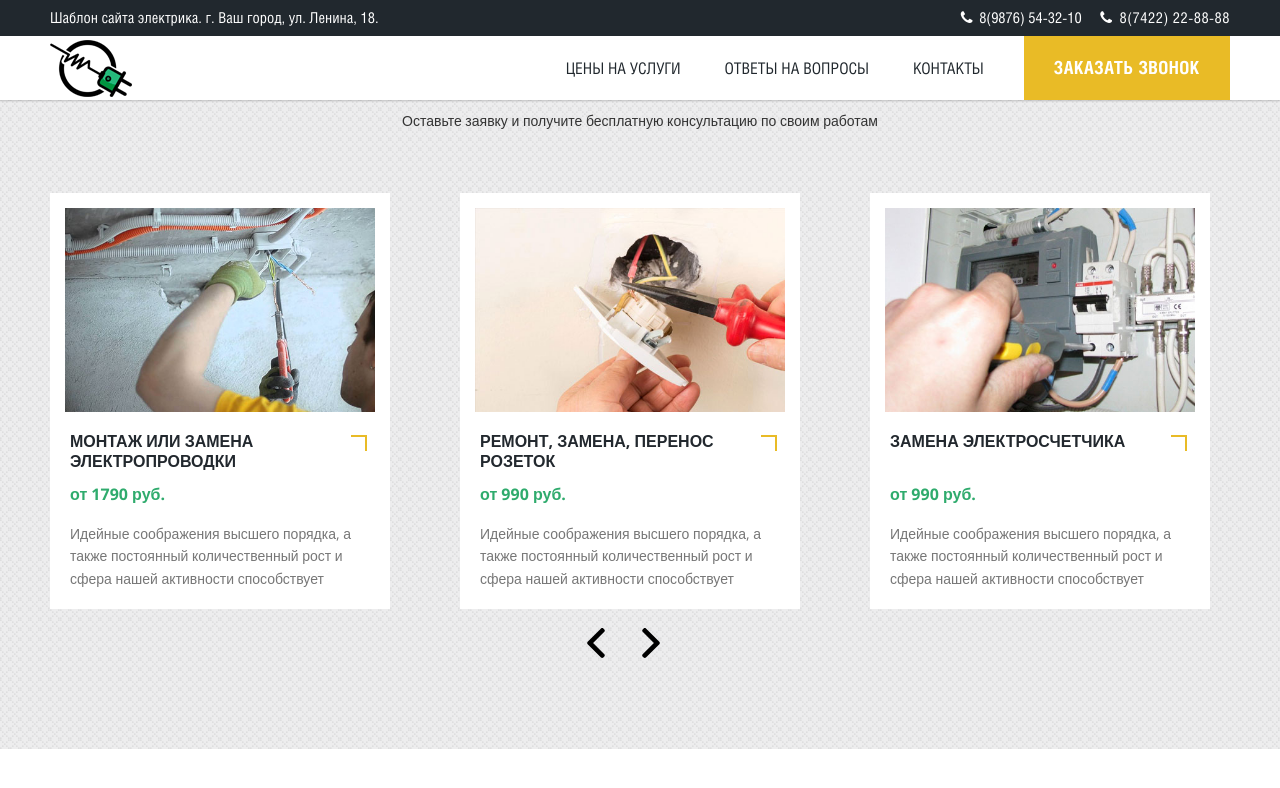
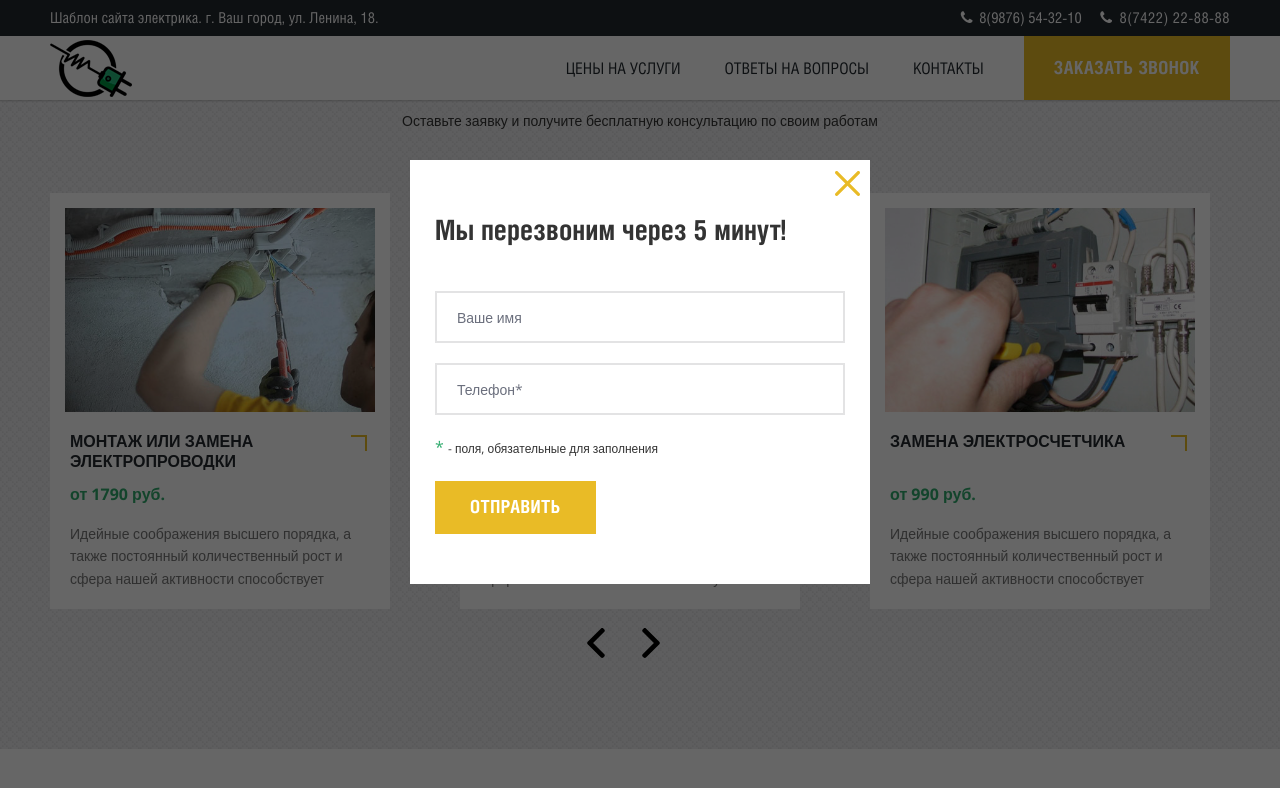
Before and after one commit to elena-nikulina/diplomJS, a website with bundled scripts: page index.html in a window 1280 px wide. Both pictures are taken after a click on the link 220 px from the left and 1127 px from the top of the page. Shown: the part 727-1515 px from the top of the page. Built offline with nearby package versions, Linux system fonts and the light colour scheme; files whose address does not match are found by name.

Commit message:
Исправила блок Наши услуги

```diff
--- a/index.html
+++ b/index.html
@@ -258,7 +258,7 @@
 						</div>
 						<div class="col-sm-6 col-md-4 swiper-slide">
 							<div class="element relative">
-								<a class="absolute fancyboxModal" href="#application"
+								<a class="absolute fancyboxModal" href="#"
 									data-application="Установка светильников"></a>
 								<div class="img-wrapper">
 									<img src="images/service6.jpg">
--- a/src/modules/modal.js
+++ b/src/modules/modal.js
@@ -4,6 +4,21 @@ const modal = () => {
     const callbackBtn = document.querySelectorAll('.callback-btn');
     const modalClose = modal1.querySelector('.modal-close');
     const buttonServices = document.querySelector('.button-services');
+    const hoverClicks = document.querySelectorAll('.services-section .swiper-slide a');
+
+    //console.log(hoverClick);
+    for(let hoverClick of hoverClicks) {
+        hoverClick.classList.remove('fancyboxModal');
+    console.log(hoverClick);
+
+    hoverClick.addEventListener('click', (e) => {
+        e.preventDefault();
+        console.log('click!');
+        modal1.style.display = 'block';
+        overlay.style.display = 'block';
+    });
+
+    }
 
 
     buttonServices.classList.remove('fancyboxModal');
```
Also changed, not shown: dist/main.js.
